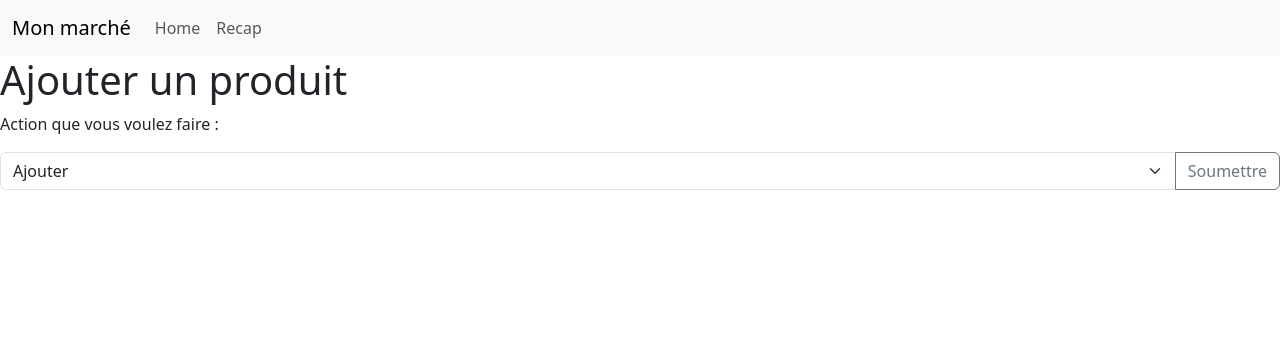
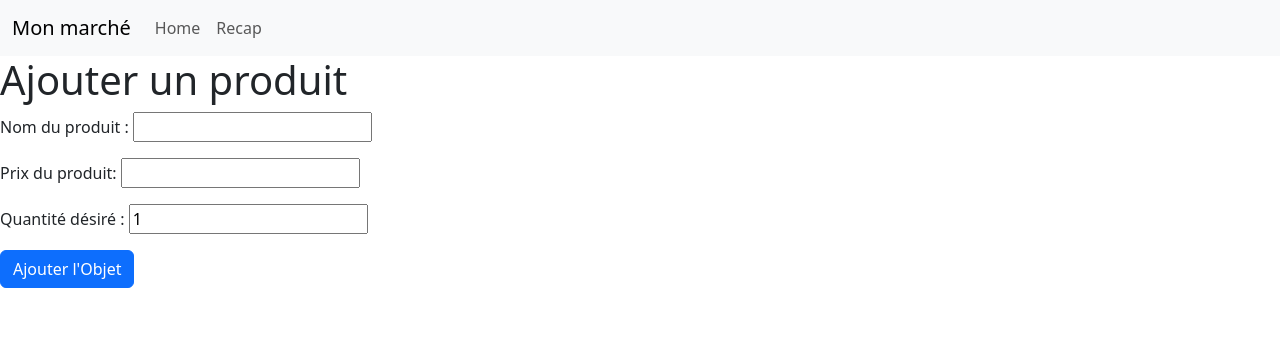
Before and after one commit to YannickLeCam/PHP-FirstAppli, a PHP site: page / in a window 1280 px wide. Shown: the top 356 px of the page. Run offline with PHP 8.4, Linux system fonts and the light colour scheme.

Commit message:
Refonte de tout les accès

```diff
--- a/appli/index.php
+++ b/appli/index.php
@@ -52,27 +52,6 @@ function optionItem():string{
             }
         ?>
         <h1>Ajouter un produit</h1>
-        <form action="" method="get">
-            <p class="">
-                <label for="">Action que vous voulez faire :</label>
-                <div class="input-group mb-3">
-                    <select name="action" class="form-select" id="inputGroupSelect04" aria-label="Example select with button addon">
-                        <option value="add" <?= $action=="add" ? "selected" :"";?>>Ajouter</option>
-                        <option value="delete" <?= $action=="delete" ? "selected" :"";?>>Supprimer</option>
-                        <option value="clear" <?= $action=="clear" ? "selected" :"";?>>Supprimer tout</option>
-                        <option value="up-qtt" <?= $action=="up-qtt" ? "selected" :"";?>>Monter la quantité</option>
-                        <option value="down-qtt" <?= $action=="down-qtt" ? "selected" :"";?>>Descendre la quantité</option>
-                    </select>
-                    <button class="btn btn-outline-secondary" type="submit">Soumettre</button>
-                </div>
-            </p>
-
-        </form>
-        <?php
-
-        if (isset($_GET["action"])) {
-            if ($_GET['action']=="add") {
-                echo <<<HTML
             <form action="traitement.php?action=add" method="post">
             <p>
                 <label>
@@ -93,35 +72,10 @@ function optionItem():string{
                 </label>
             </p>
             <p>
-                <input type="submit" name="submit" value="Ajouter le produit">
+                <button type="submit" class="btn btn-primary">Ajouter l'Objet</button>
             </p>
         </form>
-HTML;
-            }elseif ($action=="delete") {
-                $options=optionItem();
-                echo <<<HTML
-        <form action="traitement.php?action=delete" method="post">
-            <p>
-                <select name="indice" class="form-select form-select-lg mb-3" aria-label="Large select example">
-                    $options
-                </select>
 
-                <button type="submit" name="submit" class="btn btn-primary">Supprimer</button>
-            </p>
-        </form>
-HTML;
-            }elseif ($action=="clear"){
-                echo <<<HTML
-            <form action="traitement.php?action=clear" method="post">
-                <label for="">Etes vous sur de vouloir tout supprimer ?</label>
-                <div class="input-goup mb-3">
-
-                    <button type="submit" name="submit" class="btn btn-primary">Supprimer tout</button>
-                </div>
-            </form>
-HTML;
-            }
-        }?>
 
     <script src="https://cdn.jsdelivr.net/npm/bootstrap@5.3.3/dist/js/bootstrap.bundle.min.js"></script>
     </body>
```
Also changed, not shown: appli/recap.php (+22 -4 lines), appli/traitement.php (+33 -10 lines).
